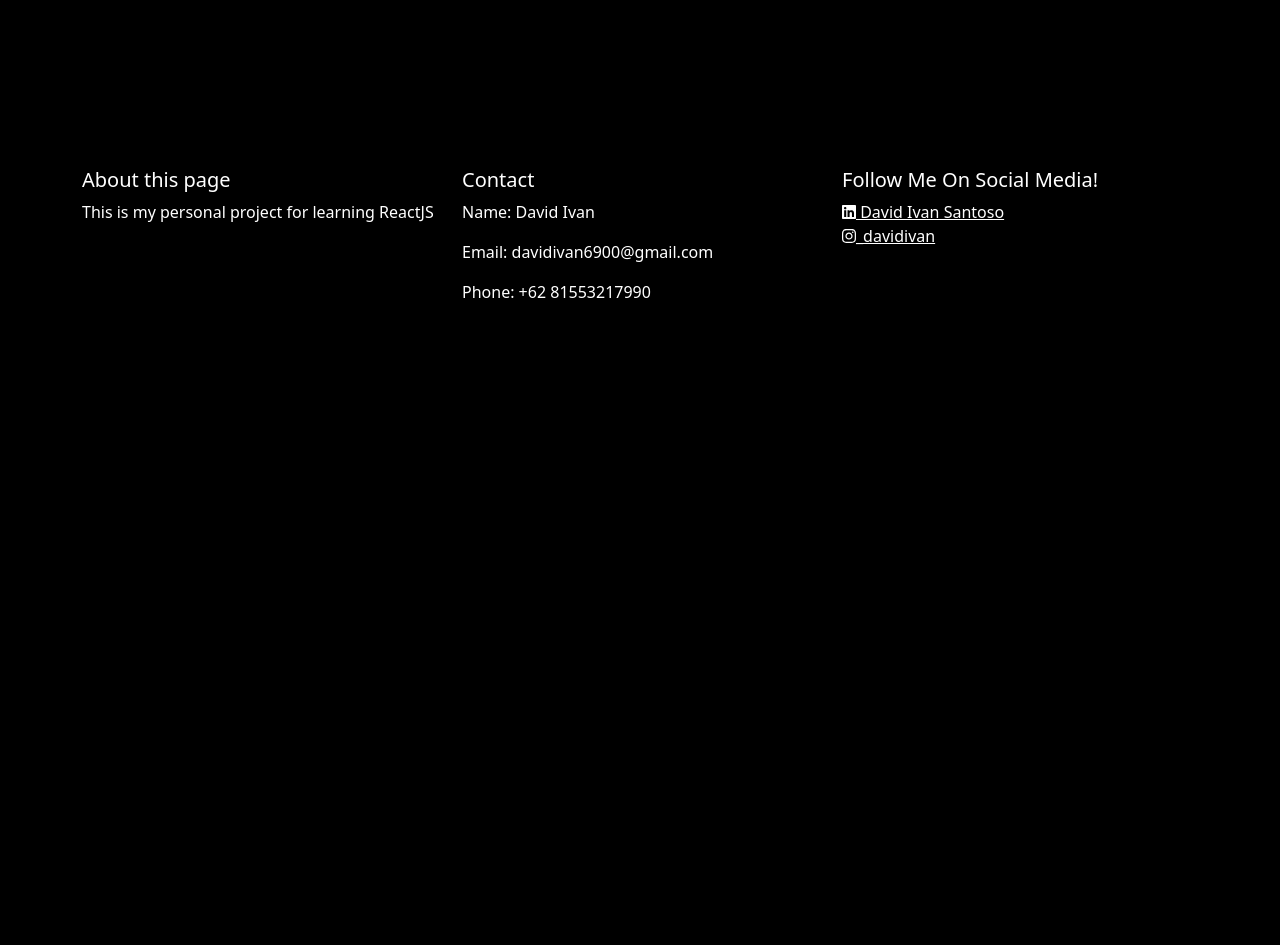
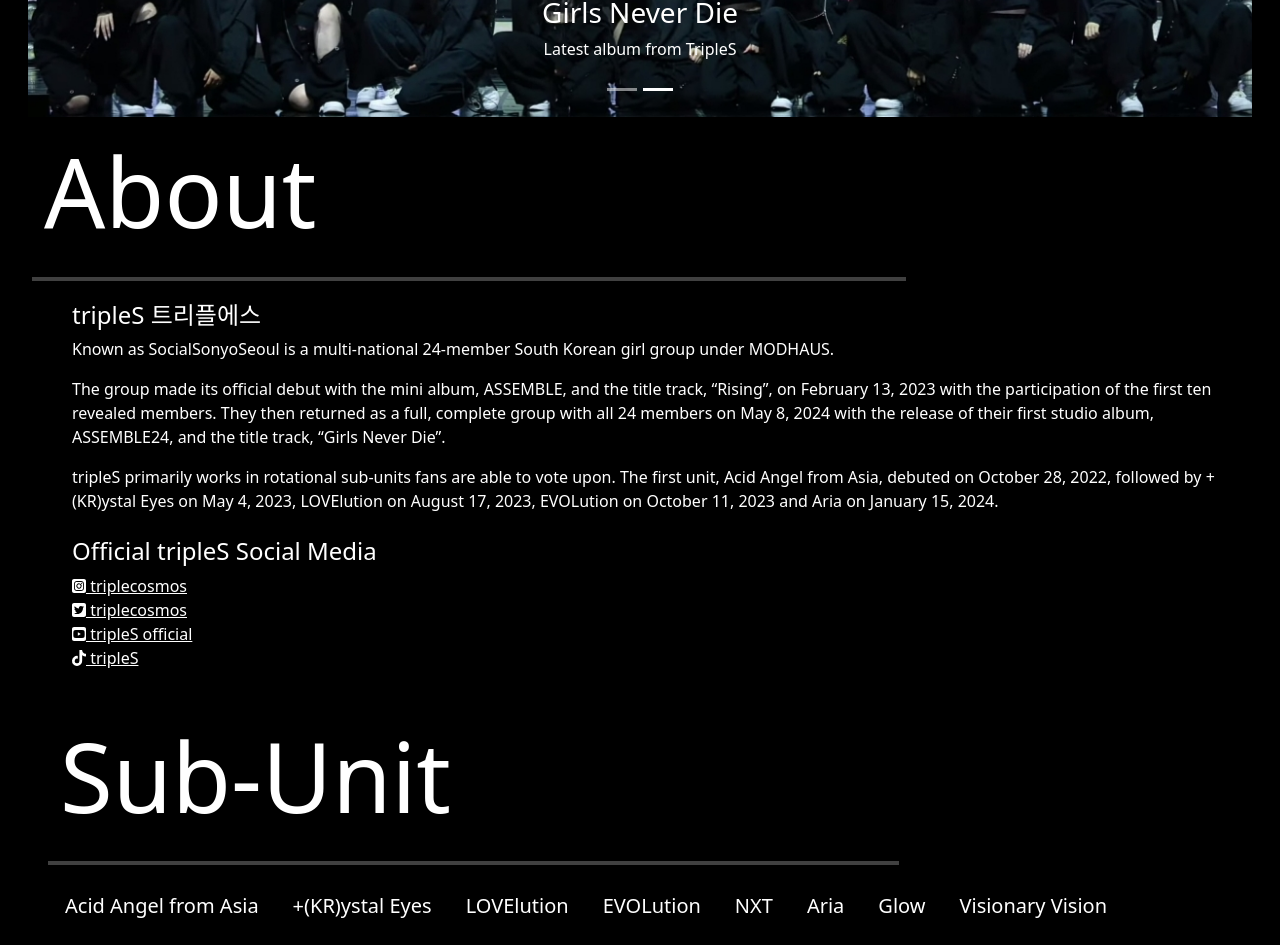
Before and after one commit to DavidIvanSantoso/TripleS_React, a React (Vite) app: page /home in a window 1280 px wide. Shown: the part 480-1425 px from the top of the page. Before the commit the page ends 832 px from the top, so only its background shows below. Built offline with nearby package versions, Linux system fonts and the light colour scheme.

Commit message:
About + Sub-unit

```diff
--- a/src/LandingPage/LandingPage.jsx
+++ b/src/LandingPage/LandingPage.jsx
@@ -2,7 +2,6 @@
 import Row from 'react-bootstrap/Row';
 import Col from 'react-bootstrap/Col';
 import { Button } from 'react-bootstrap';
-import Footer from '../Footer/Footer';
 import { useNavigate } from 'react-router-dom';
 
 function LandingPage(){
@@ -18,7 +17,7 @@
                         <Row className='d-flex'><h1>안녕하세요</h1></Row>
                         <Row className='d-flex'><h1>Welcome to</h1></Row>
                         <Row className='d-flex'><h1>TripleS Wikipedia!</h1></Row>
-                        <Row className='d-flex' style={{color:'#6c6d73'}}><h4>Idol with all possibilites</h4></Row>
+                        <Row className='d-flex' style={{color:'#6c6d73'}}><h4>Idol with all possibilities</h4></Row>
                         <Row className='d-flex px-2 py-2'>
                         <Button variant="light" onClick={handleClickButton}>Check it out!</Button>
                         </Row>
@@ -28,7 +27,7 @@
                     </Col>
                 </Row>
             </Container>
-            <Footer></Footer>
+
         </>
     )
 }
--- /dev/null
+++ b/src/MainPage/AboutPage.jsx
@@ -0,0 +1,92 @@
+/* eslint-disable no-unused-vars */
+import { Container,Row,Col } from "react-bootstrap";
+import '../MainPage/aboutpage.css'
+import { FontAwesomeIcon } from '@fortawesome/react-fontawesome';
+import {  faInstagramSquare,  faTiktok,  faTwitterSquare, faYoutubeSquare } from '@fortawesome/free-brands-svg-icons';
+import Nav from 'react-bootstrap/Nav'
+
+function AboutPage(){
+    return(
+        <Container fluid className="mx-3">
+            <div className="About">
+                <Row>
+                    <h2 style={{fontSize:'6rem'}}>About</h2>
+                    <hr style={{
+                        border: 'none', // Remove default styling
+                        borderTop: '4px solid white', // Custom line style
+                        width: '70%', // Full width
+                        margin: '20px 0' // Space above and below the line
+                    }} />
+                </Row>
+                <Row className="mx-3">
+                    <h4>tripleS 트리플에스</h4>
+                    <p>Known as SocialSonyoSeoul is a multi-national 24-member South Korean girl group under MODHAUS.</p>
+                    <p>The group made its official debut with the mini album, ASSEMBLE, and the title track, “Rising”, on February 13, 2023 with the participation of the first ten revealed members. They then returned as a full, complete group with all 24 members on May 8, 2024 with the release of their first studio album, ASSEMBLE24, and the title track, “Girls Never Die”.</p>
+                </Row>
+                <Row className="mx-3">
+                    <p>tripleS primarily works in rotational sub-units fans are able to vote upon. The first unit, Acid Angel from Asia, debuted on October 28, 2022, followed by +(KR)ystal Eyes on May 4, 2023, LOVElution on August 17, 2023, EVOLution on October 11, 2023 and Aria on January 15, 2024.</p>
+                </Row>
+                <Row className="mx-3 mt-2">
+                    <h4>Official tripleS Social Media</h4>
+                    <Row>
+                        <a href="#" className="text-white" target="_blank" rel="noopener noreferrer">
+                            <FontAwesomeIcon icon={faInstagramSquare} /> triplecosmos
+                        </a>
+                        <a href="#" className="text-white" target="_blank" rel="noopener noreferrer">
+                            <FontAwesomeIcon icon={faTwitterSquare} /> triplecosmos
+                        </a>
+                        <a href="#" className="text-white" target="_blank" rel="noopener noreferrer">
+                            <FontAwesomeIcon icon={faYoutubeSquare} /> tripleS official
+                        </a>
+                        <a href="#" className="text-white" target="_blank" rel="noopener noreferrer">
+                            <FontAwesomeIcon icon={faTiktok} /> tripleS
+                        </a>
+                    </Row>
+                </Row>
+            </div>
+            <div className="SubUnit mx-3 mt-5">
+                <Row>
+                <h2 style={{fontSize:'6rem'}}>Sub-Unit</h2>
+                    <hr style={{
+                        border: 'none', // Remove default styling
+                        borderTop: '4px solid white', // Custom line style
+                        width: '70%', // Full width
+                        margin: '20px 0' // Space above and below the line
+                    }} />
+                </Row>
+               <Row className="tab">
+                    <Nav variant="tabs" defaultActiveKey="/AAA">
+                        <Nav.Item>
+                            <Nav.Link style={{color:'white'}}><h5>Acid Angel from Asia</h5></Nav.Link>
+                        </Nav.Item>
+                        <Nav.Item>
+                            <Nav.Link style={{color:'white'}}><h5>+(KR)ystal Eyes</h5></Nav.Link>
+                        </Nav.Item>
+                        <Nav.Item>
+                            <Nav.Link style={{color:'white'}}><h5>LOVElution</h5></Nav.Link>
+                        </Nav.Item>
+                        <Nav.Item>
+                            <Nav.Link style={{color:'white'}}><h5>EVOLution</h5></Nav.Link>
+                        </Nav.Item>
+                        <Nav.Item>
+                            <Nav.Link style={{color:'white'}}><h5>NXT</h5></Nav.Link>
+                        </Nav.Item>
+                        <Nav.Item>
+                            <Nav.Link style={{color:'white'}}><h5>Aria</h5></Nav.Link>
+                        </Nav.Item>
+                        <Nav.Item>
+                            <Nav.Link style={{color:'white'}}><h5>Glow</h5></Nav.Link>
+                        </Nav.Item>
+                        <Nav.Item>
+                            <Nav.Link style={{color:'white'}}><h5>Visionary Vision</h5></Nav.Link>
+                        </Nav.Item>
+                        <Nav.Item>
+                            <Nav.Link style={{color:'white'}}><h5>Japan Dimension</h5></Nav.Link>
+                        </Nav.Item>
+                    </Nav>
+               </Row>
+            </div>
+        </Container>
+    )
+}
+export default AboutPage;
--- a/src/MainPage/MainPage.jsx
+++ b/src/MainPage/MainPage.jsx
@@ -4,25 +4,55 @@
 
 import Nav from 'react-bootstrap/Nav';
 import Navbar from 'react-bootstrap/Navbar';
-
+import Carousel from 'react-bootstrap/Carousel';
+import { BrowserRouter as Router, Link } from 'react-router-dom';
+import { useState } from 'react';
+import AboutPage from './AboutPage';
 
 function MainPage(){
+    const [index,setIndex]=useState(0)
+    const handleSelect=(selected)=>{
+        setIndex(selected)
+    }
+
     return(
         <>
         <Container fluid >
+            <Row>
             <Navbar bg="black" data-bs-theme="dark">
                     <Container fluid style={{width:'100%'}}>
                     <Navbar.Brand href="#home" className='justify-content-center align-items-center'><img src='/src/assets/tripleSLogo.jpg' width="84px"
                 height="48px"
                 className="d-inline-block align-top"></img> TripleS</Navbar.Brand>
                     <Nav className="me-auto">
-                    <Nav.Link href="#home">About</Nav.Link>
+                        <Nav.Link href="#aboutpage">About</Nav.Link>
                         <Nav.Link href="#features">Members</Nav.Link>
                         <Nav.Link href="#pricing">Additional Info</Nav.Link>
                     </Nav>
                     </Container>
                 </Navbar>
+            </Row>
+            <Row>
+            <div className='carouselContainer mt-3'>
+                <Carousel>
+                <Carousel.Item>
+                        <img src='./src/assets/tripleSLogo.jpg' className="d-block w-100"></img>
 
+                    </Carousel.Item>
+                    <Carousel.Item>
+                        <img src='./src/assets/tripleS_Showcase.jpg' className="d-block w-100"></img>
+                        <Carousel.Caption>
+                        <h3>Girls Never Die</h3>
+                        <p>Latest album from TripleS</p>
+                        </Carousel.Caption>
+                    </Carousel.Item>
+
+                </Carousel>
+            </div>
+            </Row>
+            <Row className='AboutPage mt-3' id='aboutpage'>
+                <AboutPage></AboutPage>
+            </Row>
         </Container>
 
         </>
--- /dev/null
+++ b/src/MainPage/aboutpage.css
@@ -0,0 +1,3 @@
+h2{
+   font-size: 10rem;
+}
--- a/src/MainPage/mainpage.css
+++ b/src/MainPage/mainpage.css
@@ -1,5 +1,3 @@
 #root {
-    max-width: 1280px;
-
     padding: 1rem;
   }
```
Also changed, not shown: src/assets/assemble24.jpg (added), src/assets/tripleSLogo.jpg. Lines whose indentation alone changed are shown as unchanged.
